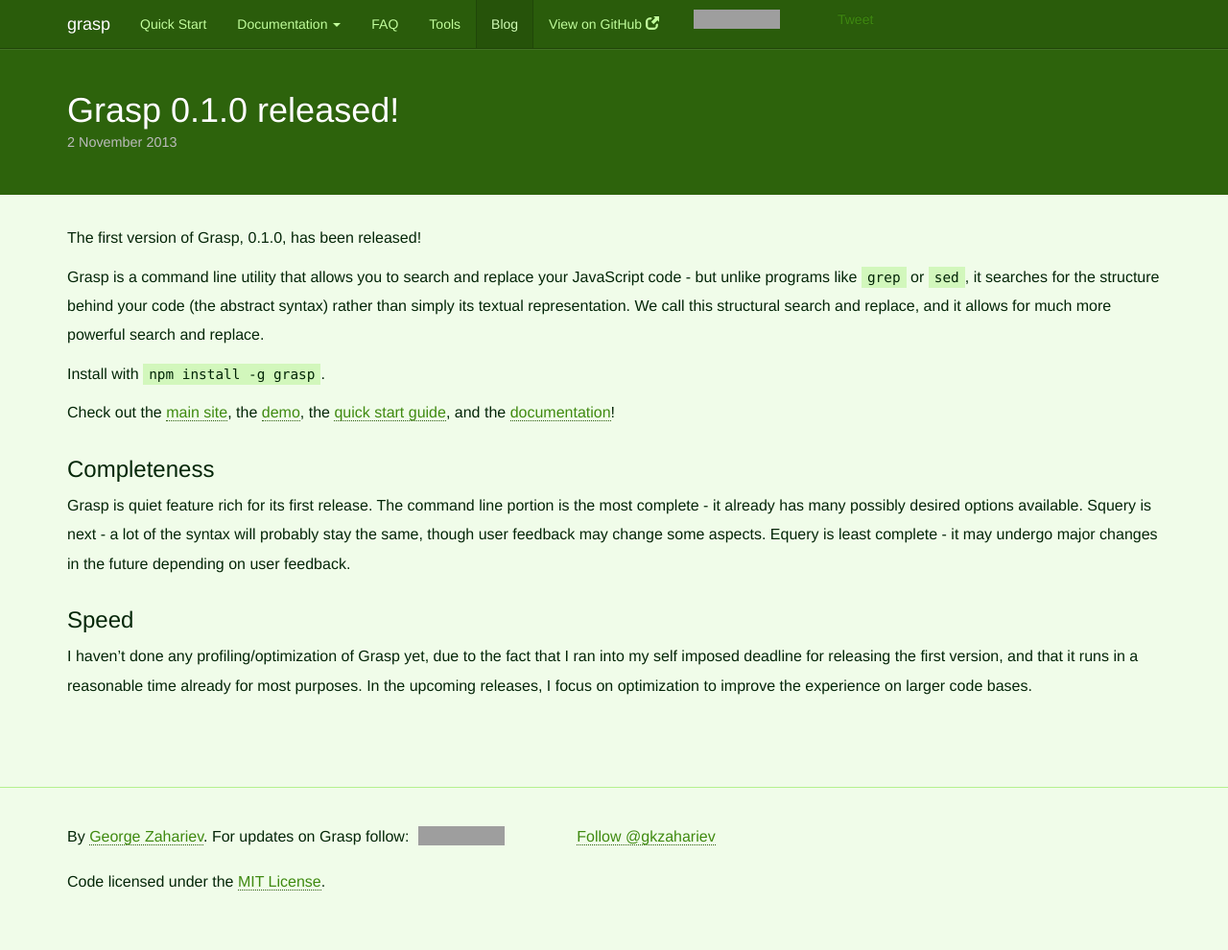
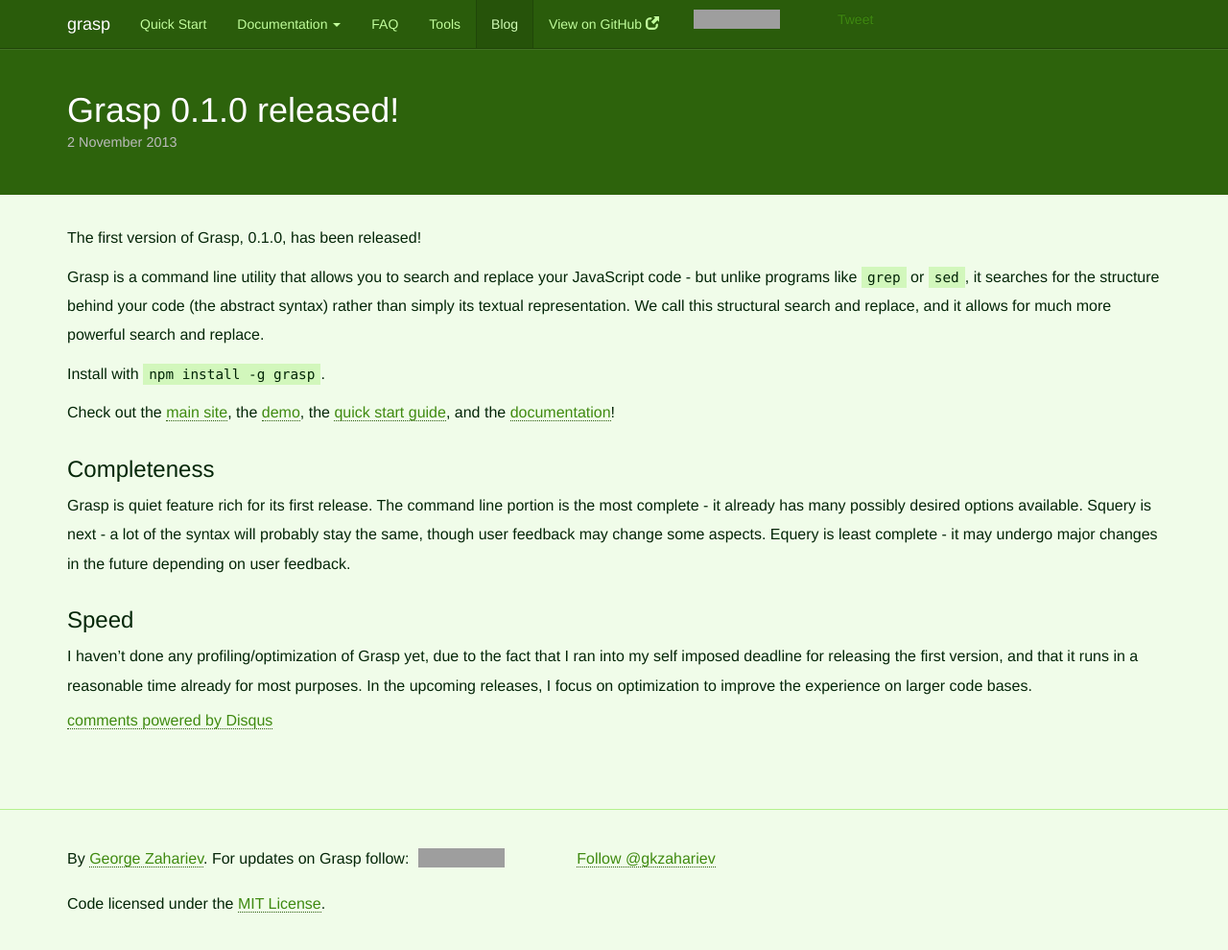
Before and after one commit to gkz/grasp, a Jekyll site: the page built from _posts/2013-11-02-grasp-javascript-structural-search-and-replace-released.md, in a window 1280 px wide and 997 px high. Shown: the top 990 px of the window at 96% size. Built offline with Jekyll 4.4.1, drawn with Linux system fonts in a browser that asks for light colours; comment, search, counter and statistics services are not loaded; some of the changed lines change nothing that is shown; grey boxes are pictures that could not be loaded.

Commit message:
add disqus comments

```diff
--- a/_layouts/post.html
+++ b/_layouts/post.html
@@ -4,3 +4,21 @@
 ---
 
 {{ content }}
+
+
+<div id="disqus_thread"></div>
+<script type="text/javascript">
+  if (location.hostname !== 'localhost') {
+    /* * * CONFIGURATION VARIABLES: EDIT BEFORE PASTING INTO YOUR WEBPAGE * * */
+    var disqus_shortname = 'graspjs'; // required: replace example with your forum shortname
+
+    /* * * DON'T EDIT BELOW THIS LINE * * */
+    (function() {
+        var dsq = document.createElement('script'); dsq.type = 'text/javascript'; dsq.async = true;
+        dsq.src = '//' + disqus_shortname + '.disqus.com/embed.js';
+        (document.getElementsByTagName('head')[0] || document.getElementsByTagName('body')[0]).appendChild(dsq);
+    })();
+  }
+</script>
+<noscript>Please enable JavaScript to view the <a href="http://disqus.com/?ref_noscript">comments powered by Disqus.</a></noscript>
+<a href="http://disqus.com" class="dsq-brlink">comments powered by <span class="logo-disqus">Disqus</span></a>
```
